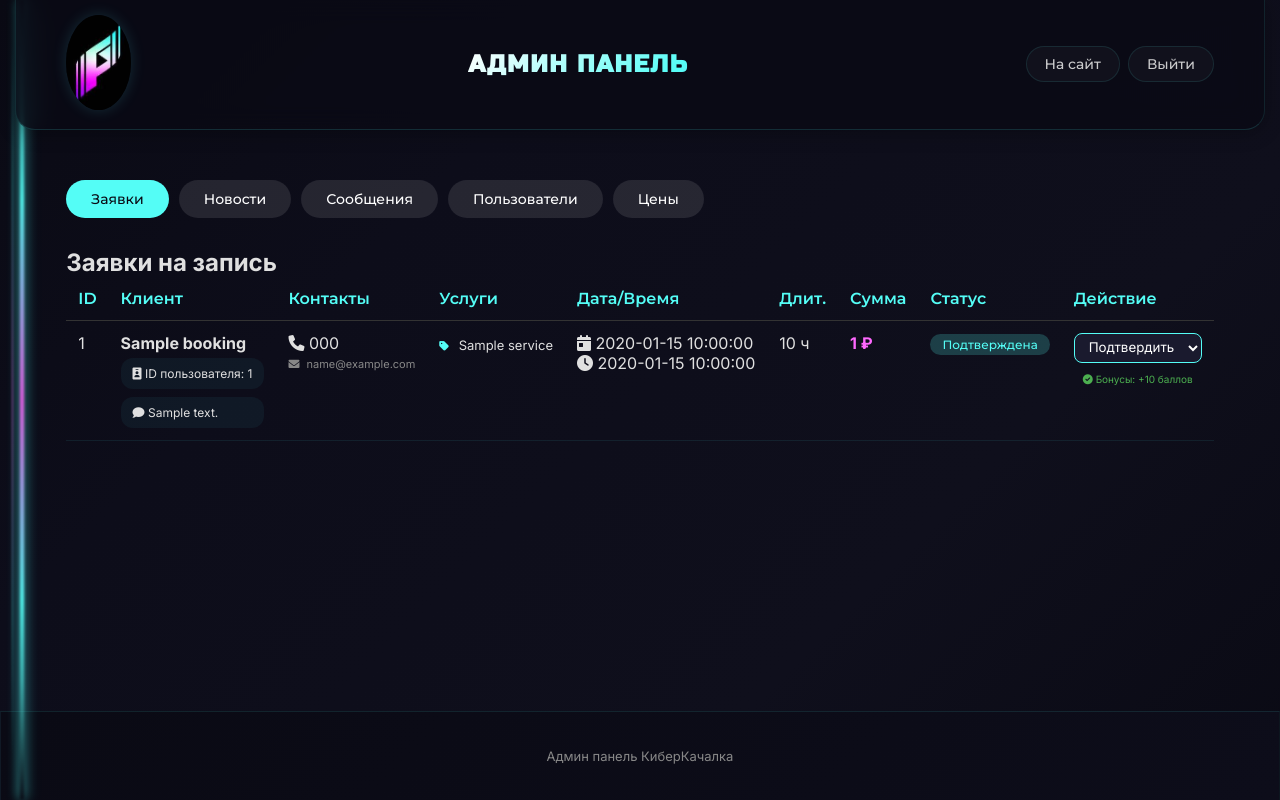
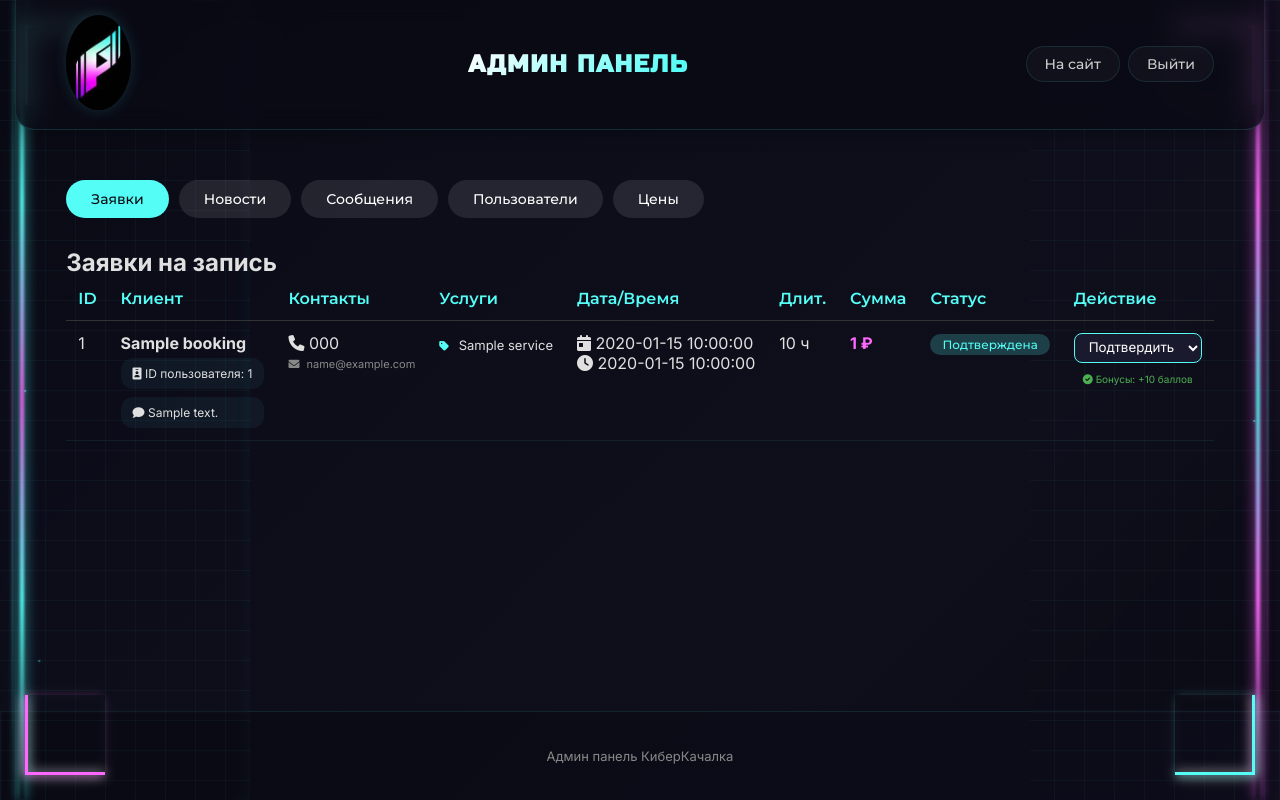
Before and after one commit to daqsi1488/my-site, a Flask app: template templates/admin.html in a window 1280 px wide. Run offline with Flask 3, Linux system fonts and the light colour scheme; the template is opened without the code that fills it: most values are stand-ins (such as "Sample title", 1, 10 or a date in 2020).

Commit message:
Добавлены новые функции

```diff
--- a/templates/admin.html
+++ b/templates/admin.html
@@ -101,15 +101,19 @@
             margin-top: 5px;
             text-align: center;
         }
+        /* Курсор для кликабельных элементов */
+        .logo, .header-title {
+            cursor: pointer;
+        }
     </style>
 </head>
 <body>
 
 <header>
-    <div class="logo">
+    <div class="logo" onclick="location.href='{{ url_for('index') }}'">
         <img src="{{ url_for('static', filename='photos/logo.jpg') }}" alt="Логотип">
     </div>
-    <div class="header-title">Админ панель</div>
+    <div class="header-title" onclick="location.href='{{ url_for('index') }}'">Админ панель</div>
     <nav>
         <a href="{{ url_for('index') }}">На сайт</a>
         <a href="{{ url_for('logout') }}">Выйти</a>
@@ -231,7 +235,6 @@
                                 <option value="cancelled" {% if booking.status == 'cancelled' %}selected{% endif %}>Отменить</option>
                                 <option value="completed" {% if booking.status == 'completed' %}selected{% endif %}>Завершить</option>
                             </select>
-                            <!-- Кнопка начисления бонусов - появляется только для завершенных заявок с пользователем -->
                             {% if booking.status == 'completed' and booking.user_id and not booking.bonus_added %}
                                 <button onclick="addBonus({{ booking.id }})" class="bonus-btn">
                                     <i class="fas fa-coins"></i> Начислить бонусы (5%)
@@ -361,7 +364,7 @@
                                 <i class="fas fa-user-minus"></i> Удалить
                             </a>
                             {% else %}
-                                <span style="color: #ffc107;">👑 Администратор</span>
+                                <span style="color: #ffc107;">Администратор</span>
                             {% endif %}
                         </td>
                     </tr>
@@ -549,13 +552,13 @@
             const result = await response.json();
 
             if (result.success) {
-                alert(`✅ Бонусы начислены! +${result.points} баллов пользователю.`);
+                alert('Бонусы начислены! +' + result.points + ' баллов пользователю.');
                 location.reload();
             } else {
-                alert('❌ Ошибка: ' + result.error);
+                alert('Ошибка: ' + result.error);
             }
         } catch (error) {
-            alert('❌ Ошибка: ' + error);
+            alert('Ошибка: ' + error);
         }
     }
 
@@ -614,5 +617,26 @@
     });
 </script>
 
+<!-- ДЕКОРАТИВНЫЕ ЭЛЕМЕНТЫ ПО БОКАМ -->
+<div class="side-border-right"></div>
+<div class="side-border-inner"></div>
+<div class="corner-decoration corner-tl"></div>
+<div class="corner-decoration corner-tr"></div>
+<div class="corner-decoration corner-bl"></div>
+<div class="corner-decoration corner-br"></div>
+<div class="bg-grid-left"></div>
+<div class="bg-grid-right"></div>
+
+<div class="floating-particle" style="top: 15%; left: 35px; --dir: 1; animation-delay: 0s;"></div>
+<div class="floating-particle" style="top: 35%; left: 30px; --dir: -1; animation-delay: 1.5s;"></div>
+<div class="floating-particle" style="top: 55%; left: 38px; --dir: 1; animation-delay: 3s;"></div>
+<div class="floating-particle" style="top: 75%; left: 32px; --dir: -1; animation-delay: 4.5s;"></div>
+<div class="floating-particle" style="top: 90%; left: 36px; --dir: 1; animation-delay: 6s;"></div>
+<div class="floating-particle" style="top: 10%; right: 35px; --dir: -1; animation-delay: 0.7s;"></div>
+<div class="floating-particle" style="top: 30%; right: 28px; --dir: 1; animation-delay: 2.2s;"></div>
+<div class="floating-particle" style="top: 50%; right: 34px; --dir: -1; animation-delay: 3.8s;"></div>
+<div class="floating-particle" style="top: 70%; right: 30px; --dir: 1; animation-delay: 5.2s;"></div>
+<div class="floating-particle" style="top: 88%; right: 38px; --dir: -1; animation-delay: 6.8s;"></div>
+
 </body>
 </html>
```
Also changed, not shown: templates/index.html (+6 -2 lines), templates/login.html (+8 -2 lines), templates/news.html (+8 -2 lines), templates/profile.html (+7 -2 lines), templates/register.html (+6 -2 lines).
